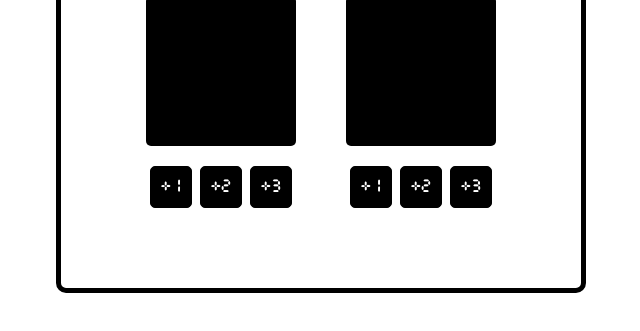
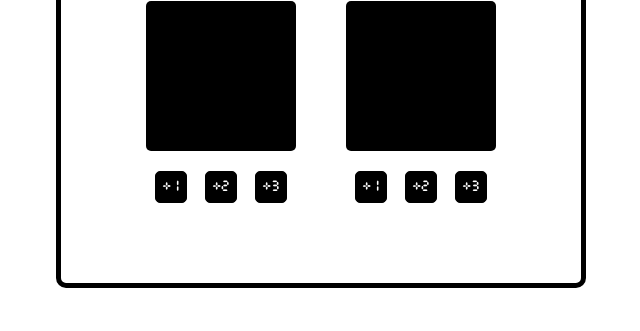
Before and after one commit to smartrader1/scoreboard, a website built with Vite: page index.html in a window 1280 px wide. Shown: the part 323-654 px from the top of the page, without its empty margins (319-959 px from the left). Built offline with nearby package versions, Linux system fonts and the light colour scheme.

Commit message:
button fix

```diff
--- a/index.css
+++ b/index.css
@@ -66,7 +66,7 @@ h1 {
 #home1, #home2, #home3, #guest1, #guest2, #guest3{
     border: 1px solid black;
     margin-top: 20px;
-    padding: 5px ;
+    padding: 15px ;
     height: 30px;
     width: 30px;
     border-radius: 5px;
--- a/index.html
+++ b/index.html
@@ -12,18 +12,18 @@
                     <h1>HOME</h1>
                         <div id="homescore"></div>
                             <div class = "scores">
-                                <div id="home1" onclick = "addone()">+1</div>
-                                <div id="home2" onclick = "addtwo()">+2</div>
-                                <div id="home3" onclick = "addthree()">+3</div>
+                                <button id="home1" onclick = "addone()">+1</button>
+                                <button id="home2" onclick = "addtwo()">+2</button>
+                                <button id="home3" onclick = "addthree()">+3</button>
                             </div>
                 </div>
                 <div>
                     <h1>AWAY</h1>
                         <div id="guestscore"></div>
                             <div class = "scores">
-                                <div id="guest1" onclick = "addone1()">+1</div>
-                                <div id="guest2" onclick = "addtwo1()">+2</div>
-                                <div id="guest3" onclick = "addthree1()">+3</div>
+                                <button id="guest1" onclick = "addone1()">+1</button>
+                                <button id="guest2" onclick = "addtwo1()">+2</button>
+                                <button id="guest3" onclick = "addthree1()">+3</button>
                             </div>
                 </div>
             </div>
```
